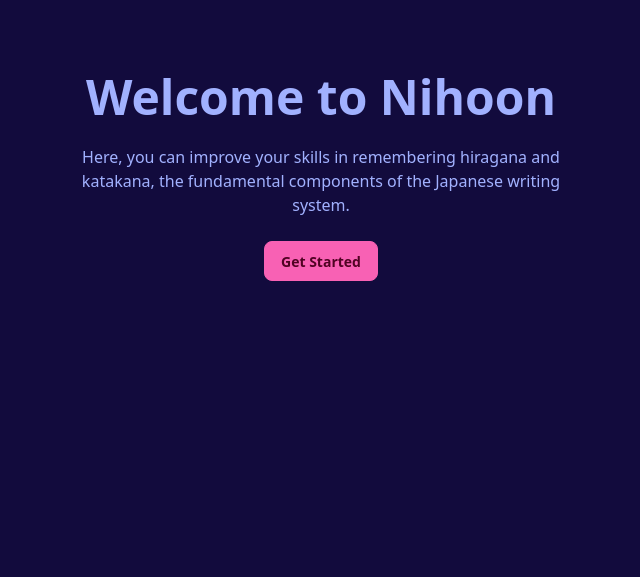
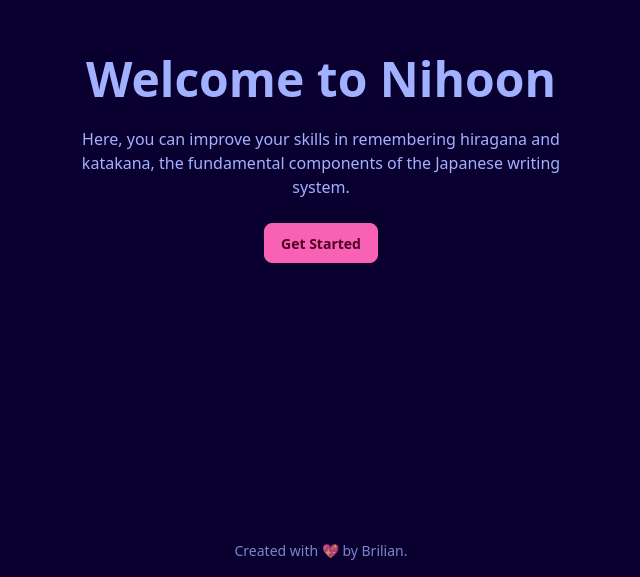
Before and after one commit to hudabrilian/nihon, a React (Vite) app: page / in a window 1280 px wide. Shown: the part 223-800 px from the top of the page, without its empty margins (319-959 px from the left). Built offline with nearby package versions, Linux system fonts and the light colour scheme; the HTML template or start-up script is replaced by a standard one.

Commit message:
Add footer component and integrate it into main pages

```diff
--- /dev/null
+++ b/src/components/footer.tsx
@@ -0,0 +1,9 @@
+export default function Footer() {
+  return (
+    <footer className="pb-4 text-center">
+      <p className="text-sm text-base-content/75">
+        Created with 💖 by Brilian.
+      </p>
+    </footer>
+  );
+}
--- a/src/pages/Customize.tsx
+++ b/src/pages/Customize.tsx
@@ -4,6 +4,7 @@ import { hiragana, katakana } from "../data/data";
 import { Sets, useTestStore } from "../stores/test";
 import { Page, usePageStore } from "../stores/page";
 import Sidebar from "../components/sidebar";
+import Footer from "../components/footer";
 
 export default function CustomizePage() {
   const { setPage } = usePageStore();
@@ -165,7 +166,8 @@ export default function CustomizePage() {
   }
 
   return (
-    <div className="hero bg-base-200 min-h-screen">
+    <div className="flex flex-col items-center min-h-screen justify-between">
+      <div className="flex-1 hero">
         <div className="hero-content text-center w-full">
           <div className="w-full">
             <div className="flex items-end space-x-4 w-full">
@@ -291,5 +293,8 @@ export default function CustomizePage() {
           </div>
         </div>
       </div>
+
+      <Footer />
+    </div>
   );
 }
--- a/src/pages/Home.tsx
+++ b/src/pages/Home.tsx
@@ -1,16 +1,19 @@
+import Footer from "../components/footer";
 import { Page, usePageStore } from "../stores/page";
 
 export default function HomePage() {
   const { setPage } = usePageStore();
 
   return (
-    <div className="hero bg-base-200 min-h-screen">
+    <div className="flex flex-col items-center min-h-screen justify-between">
+      <div className="hero flex-1">
         <div className="hero-content text-center">
           <div className="max-w-lg mx-auto">
             <h1 className="text-5xl font-bold">Welcome to Nihoon</h1>
             <p className="py-6">
               Here, you can improve your skills in remembering hiragana and
-            katakana, the fundamental components of the Japanese writing system.
+              katakana, the fundamental components of the Japanese writing
+              system.
             </p>
             <button
               className="btn btn-primary"
@@ -23,5 +26,8 @@ export default function HomePage() {
           </div>
         </div>
       </div>
+
+      <Footer />
+    </div>
   );
 }
--- a/src/pages/Result.tsx
+++ b/src/pages/Result.tsx
@@ -4,6 +4,7 @@ import { useResultStore } from "../stores/result";
 import { Sets, useTestStore } from "../stores/test";
 import ReactConfetti from "react-confetti";
 import { useEffect } from "react";
+import Footer from "../components/footer";
 
 export default function ResultPage() {
   const { width, height } = useWindowSize();
@@ -112,6 +113,8 @@ export default function ResultPage() {
           </button>
         </div>
       </div>
+
+      <Footer />
     </div>
   );
 }
--- a/src/pages/Selection.tsx
+++ b/src/pages/Selection.tsx
@@ -1,4 +1,5 @@
 import CardButton from "../components/card-button";
+import Footer from "../components/footer";
 import { Page, usePageStore } from "../stores/page";
 import { Sets, useTestStore } from "../stores/test";
 
@@ -12,7 +13,8 @@ export default function SelectionPage() {
   };
 
   return (
-    <div className="hero bg-base-200 min-h-screen cursor-default">
+    <div className="flex flex-col items-center min-h-screen justify-between">
+      <div className="flex-1 hero cursor-default">
         <div className="hero-content text-center flex flex-col space-y-5">
           <div className="flex items-end space-x-4 w-full">
             <button
@@ -47,5 +49,8 @@ export default function SelectionPage() {
           </div>
         </div>
       </div>
+
+      <Footer />
+    </div>
   );
 }
--- a/src/pages/Test.tsx
+++ b/src/pages/Test.tsx
@@ -222,6 +222,7 @@ export default function TestPage() {
           </div>
           <div className="flex-1 text-center">
             <h1 className="text-xl font-bold">Nihoon</h1>
+            <span className="text-xs text-base-content/30">By Brilian.</span>
           </div>
           <div className="w-1/3 flex items-center gap-4 text-end">
             <Sidebar />
@@ -418,6 +419,7 @@ export default function TestPage() {
               />
 
               <div className="w-full flex items-center justify-around px-6 pb-6 gap-4">
+                <div className="flex w-1/3 justify-end">
                   <button
                     className="btn btn-primary"
                     onClick={() => {
@@ -427,12 +429,17 @@ export default function TestPage() {
                   >
                     Previous
                   </button>
+                </div>
+
+                <div className="max-w-md text-center mx-4">
                   <span className="text-xs pb-2 opacity-50 text-center max-w-md">
                     Press 'Enter' or 'Right Arrow' to go to the next question.
                     Press 'Left Arrow' to go to the previous question. Scroll to
                     change the question.
                   </span>
+                </div>
 
+                <div className="flex w-1/3 justify-start">
                   {step === listKana.length - 1 ? (
                     <button
                       className="btn btn-accent"
@@ -460,5 +467,6 @@ export default function TestPage() {
           </div>
         </div>
       </div>
+    </div>
   );
 }
```
Lines whose indentation alone changed are shown as unchanged.
